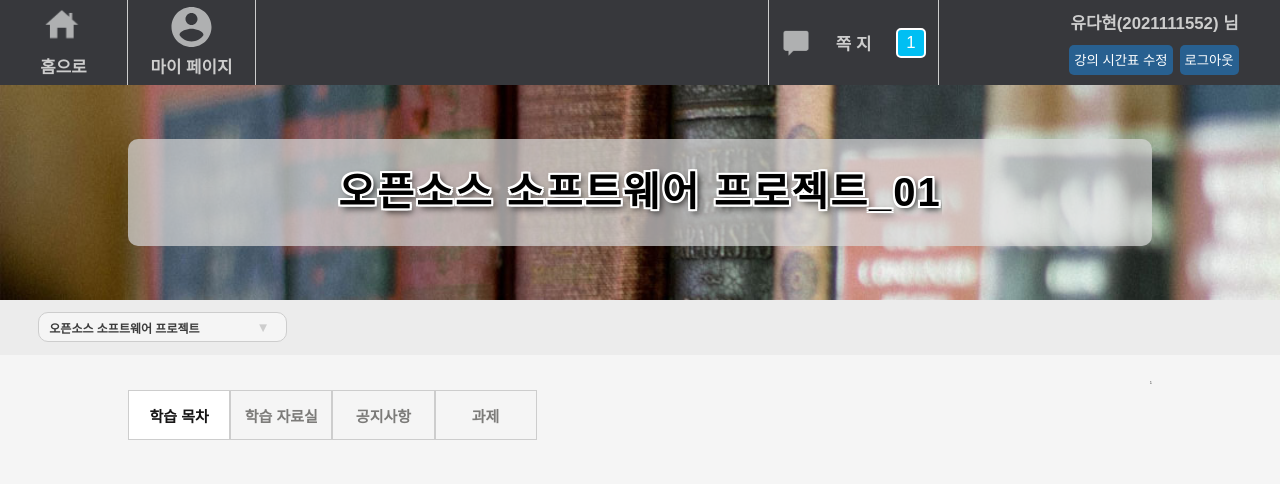
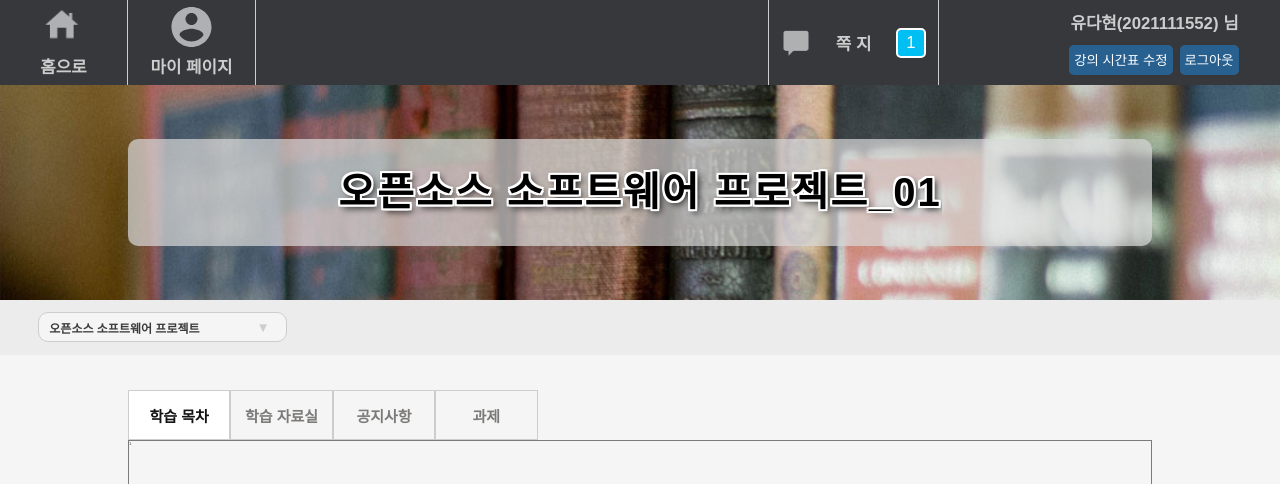
Before and after one commit to CSID-DGU/2023-2-OSSProj-MSG_UP-8, a React (Create React App) app in the folder front/: page /lecturedetail in a window 1280 px wide. Shown: the top 484 px of the page. Built offline with nearby package versions, Linux system fonts and the light colour scheme; what emotion-reset would draw is missing.

Commit message:
feat: 강의실 페이지-학습목차 etc #24

```diff
--- a/front/src/style/LectureDetail.style.js
+++ b/front/src/style/LectureDetail.style.js
@@ -65,6 +65,7 @@ export const BodyContent = styled.div`
     margin-top: 2%;
     display: flex;
     align-items: flex-start;
+    flex-direction: column;
 `;
 export const TabMenu = styled.div`
     font-weight: ${theme.FONT_WEIGHT.BOLD};
@@ -73,7 +74,6 @@ export const TabMenu = styled.div`
     flex-direction: row;
     align-items: center;
     list-style: none;
-    margin-bottom: 7rem;
     margin-top: 10px;
     width: 100%;
 
@@ -105,5 +105,8 @@ export const TabMenu = styled.div`
 
 
 export const TabContent = styled.div`
+    width: 100%;
+    border: 1px solid ${theme.COLORS.DEEP_GRAY};
     color: ${theme.COLORS.BLACK};
+    height: 100%;
 `;
```
